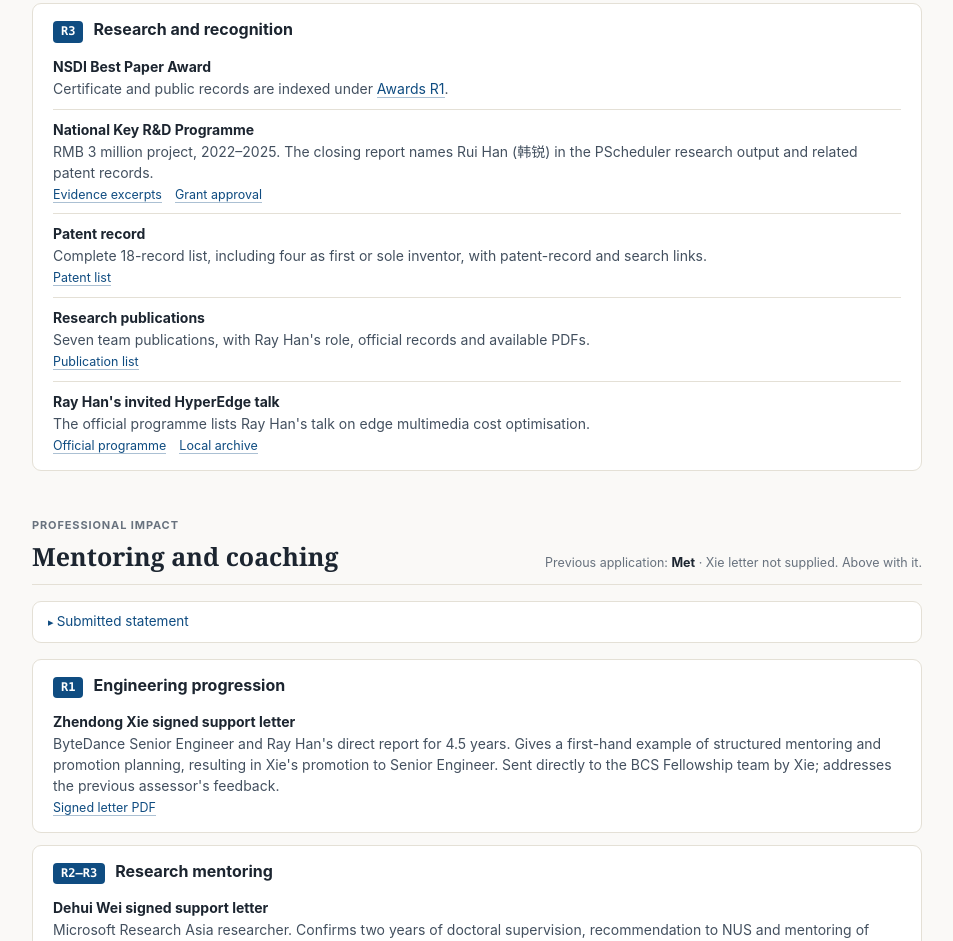
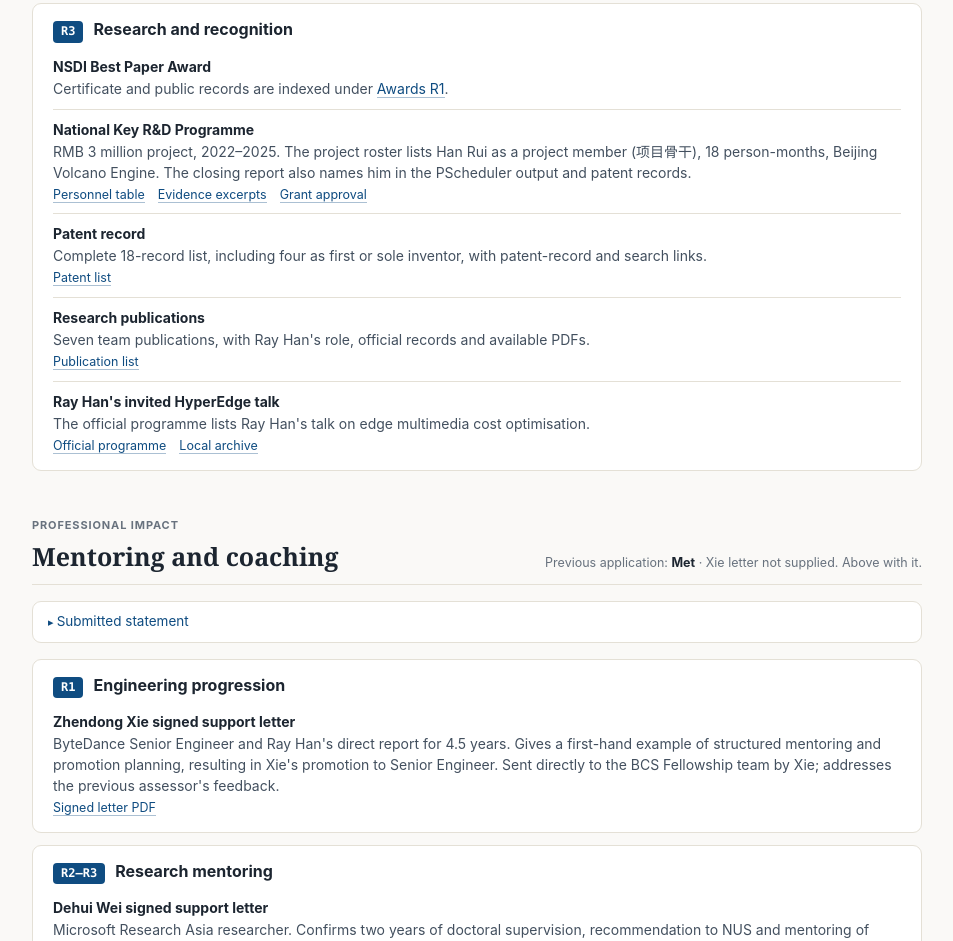
Before and after one commit to hanrui-cn/fellowship-evidence, a plain HTML site: page index.html in a window 1280 px wide. Shown: the part 1056-1997 px from the top of the page, without its empty margins (278-1231 px from the left). Drawn offline with Linux system fonts and the light colour scheme.

Commit message:
Add NKRP project roster page and mask identifiers

```diff
--- a/index.html
+++ b/index.html
@@ -185,8 +185,8 @@
       <li><span class="src">NSDI Best Paper Award</span>
         <div class="says">Certificate and public records are indexed under <a href="#awards-r1">Awards R1</a>.</div></li>
       <li><span class="src">National Key R&amp;D Programme</span>
-        <div class="says">RMB 3 million project, 2022–2025. The closing report names Rui Han (韩锐) in the PScheduler research output and related patent records.</div>
-        <div class="lnk"><a target="_blank" rel="noopener" href="assets/nkrp-self-evaluation-excerpts.pdf">Evidence excerpts</a><a target="_blank" rel="noopener" href="assets/nkrp-grant-approval.pdf">Grant approval</a></div></li>
+        <div class="says">RMB 3 million project, 2022–2025. The project roster lists Han Rui as a project member (项目骨干), 18 person-months, Beijing Volcano Engine. The closing report also names him in the PScheduler output and patent records.</div>
+        <div class="lnk"><a target="_blank" rel="noopener" href="assets/nkrp-personnel-table-2022.pdf">Personnel table</a><a target="_blank" rel="noopener" href="assets/nkrp-self-evaluation-excerpts.pdf">Evidence excerpts</a><a target="_blank" rel="noopener" href="assets/nkrp-grant-approval.pdf">Grant approval</a></div></li>
       <li><span class="src">Patent record</span>
         <div class="says">Complete 18-record list, including four as first or sole inventor, with patent-record and search links.</div>
         <div class="lnk"><a target="_blank" rel="noopener" href="assets/patents.html">Patent list</a></div></li>
```
Also changed, not shown: 3 other files.
